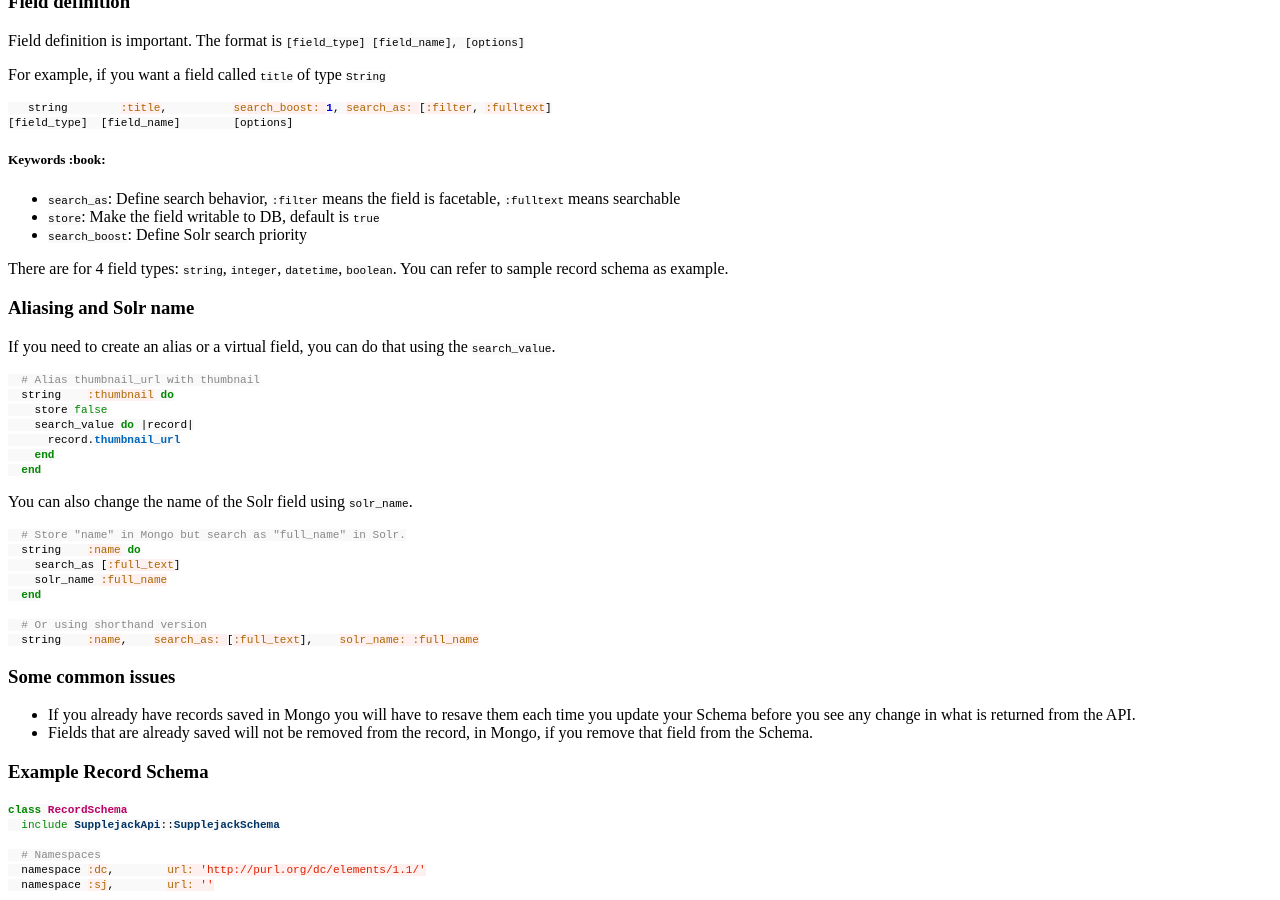
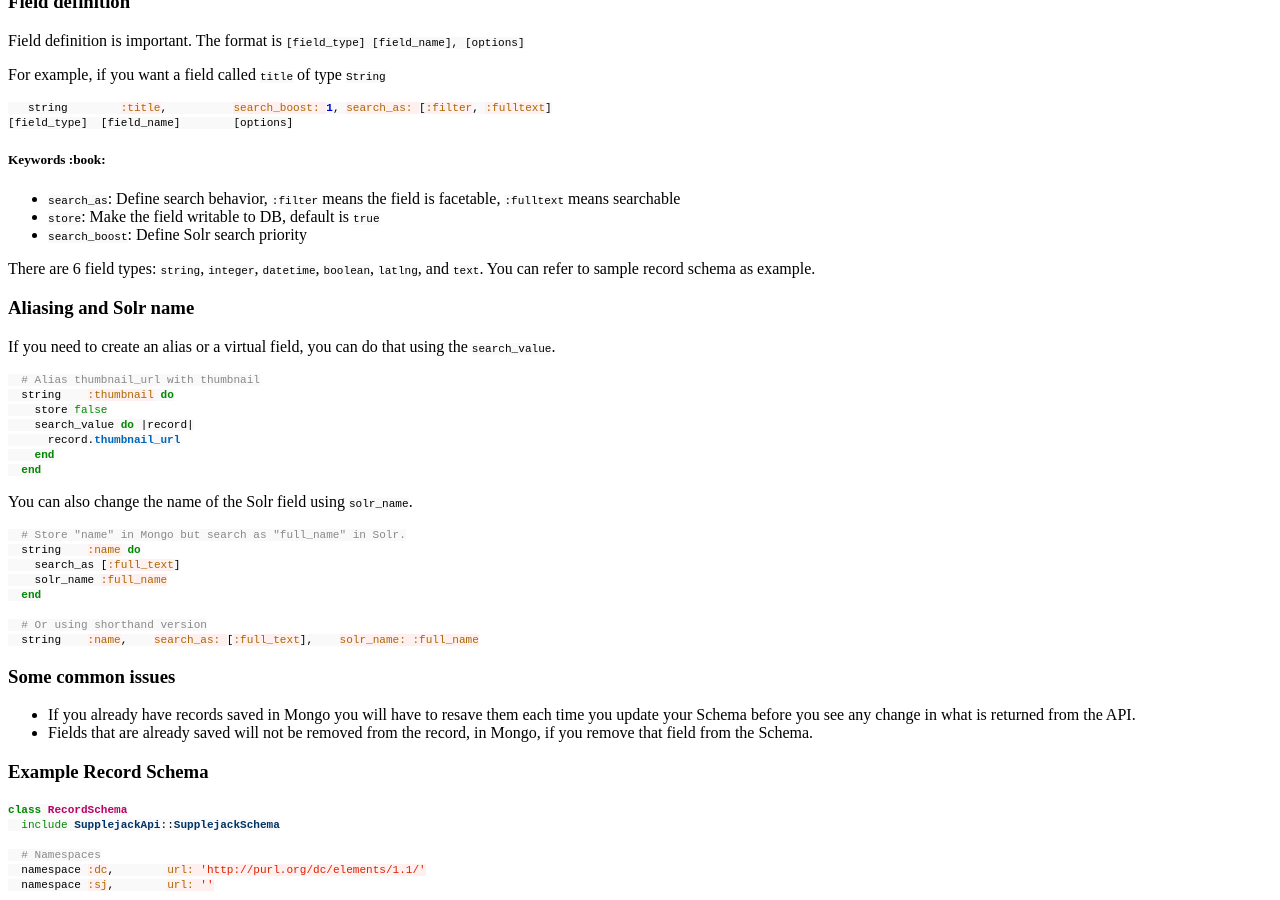
Before and after one commit to DigitalNZ/supplejack, a Jekyll site: the page built from _posts/2014-05-01-creating-schemas.md, in a window 1280 px wide and 900 px high, scrolled down 1431 px. Built offline with Jekyll 4.4.1, drawn with Linux system fonts in a browser that asks for light colours; Markdown is read by kramdown in place of the engine named in the settings; a style sheet for code colours, icons or effects is not loaded.

Commit message:
Rebuild docs

```diff
--- a/_posts/2014-05-01-creating-schemas.md
+++ b/_posts/2014-05-01-creating-schemas.md
@@ -54,7 +54,7 @@ For example, if you want a field called `title` of type `String`
 * `store`: Make the field writable to DB, default is `true`
 * `search_boost`: Define Solr search priority
 
-There are for 4 field types: `string`, `integer`, `datetime`, `boolean`. You can refer to sample record schema as example.
+There are 6 field types: `string`, `integer`, `datetime`, `boolean`, `latlng`, and `text`. You can refer to sample record schema as example.
 
 ### Aliasing and Solr name
 If you need to create an alias or a virtual field, you can do that using the `search_value`.
```
Also changed, not shown: 14 other files.
